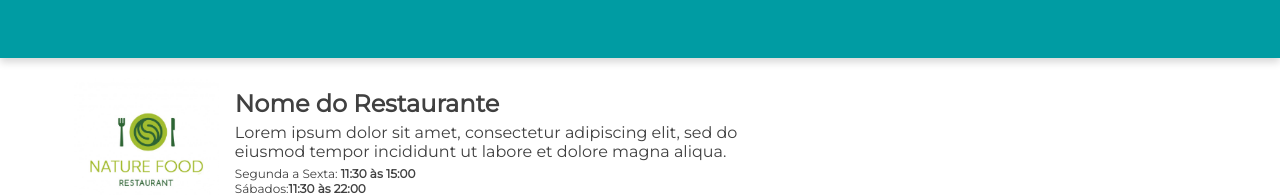
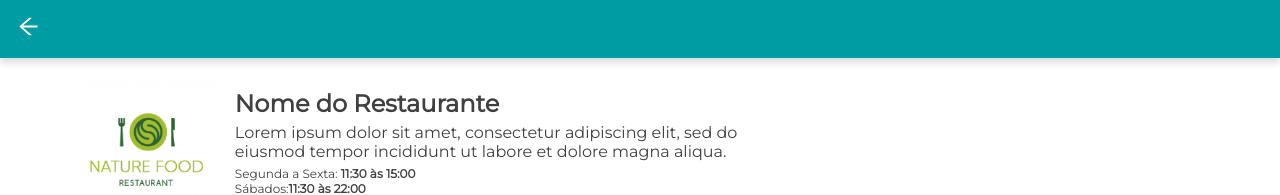
Before and after one commit to ojhones/lista-rango, a Next.js app: page /Menu/restaurante in a window 1280 px wide. Shown: the top 195 px of the page. Built offline with nearby package versions, Linux system fonts and the light colour scheme.

Commit message:
Created back link on Header component

```diff
--- a/src/components/AccordionProducts/index.tsx
+++ b/src/components/AccordionProducts/index.tsx
@@ -3,9 +3,9 @@ import * as S from './styles'
 import {
   Accordion,
   AccordionItem,
+  AccordionItemPanel,
+  AccordionItemButton,
   AccordionItemHeading,
-  AccordionItemButton,
-  AccordionItemPanel,
 } from 'react-accessible-accordion';
 
 
--- a/src/components/Header/index.tsx
+++ b/src/components/Header/index.tsx
@@ -1,10 +1,24 @@
+import Link from 'next/link';
+
+import {AiOutlineArrowLeft}  from 'react-icons/ai';
+
 import * as S from './styles';
 
-export function Header() {
+interface HeaderProps  {
+  isLink?: boolean;
+}
+
+export function Header({ isLink } : HeaderProps) {
   return (
     <S.Container>
       <S.Wrapper>
-        {/* scalability */}
+        {isLink ?? (
+          <Link href="/">
+            <a>
+              <AiOutlineArrowLeft size={25} />
+            </a>
+          </Link>
+        )}
       </S.Wrapper>
     </S.Container>
   )
--- a/src/components/Header/styles.ts
+++ b/src/components/Header/styles.ts
@@ -16,6 +16,17 @@ export const Container = styled.header`
 
 export const Wrapper = styled.div`
   width: 100%;
+  padding: 0 1rem;
+  height: 3.6rem;
   max-width: 1366px;
-  height: 3.6rem;
+
+  display: flex;
+  align-items: center;
+
+
+  a{
+    svg{
+      color: ${colors.white};
+    }
+  }
 `;
--- a/src/pages/index.tsx
+++ b/src/pages/index.tsx
@@ -13,7 +13,7 @@ export default function Home() {
   return (
     <S.Container>
 
-      <Header />
+      <Header isLink/>
 
       <S.Wrapper>
         <SEO
```
